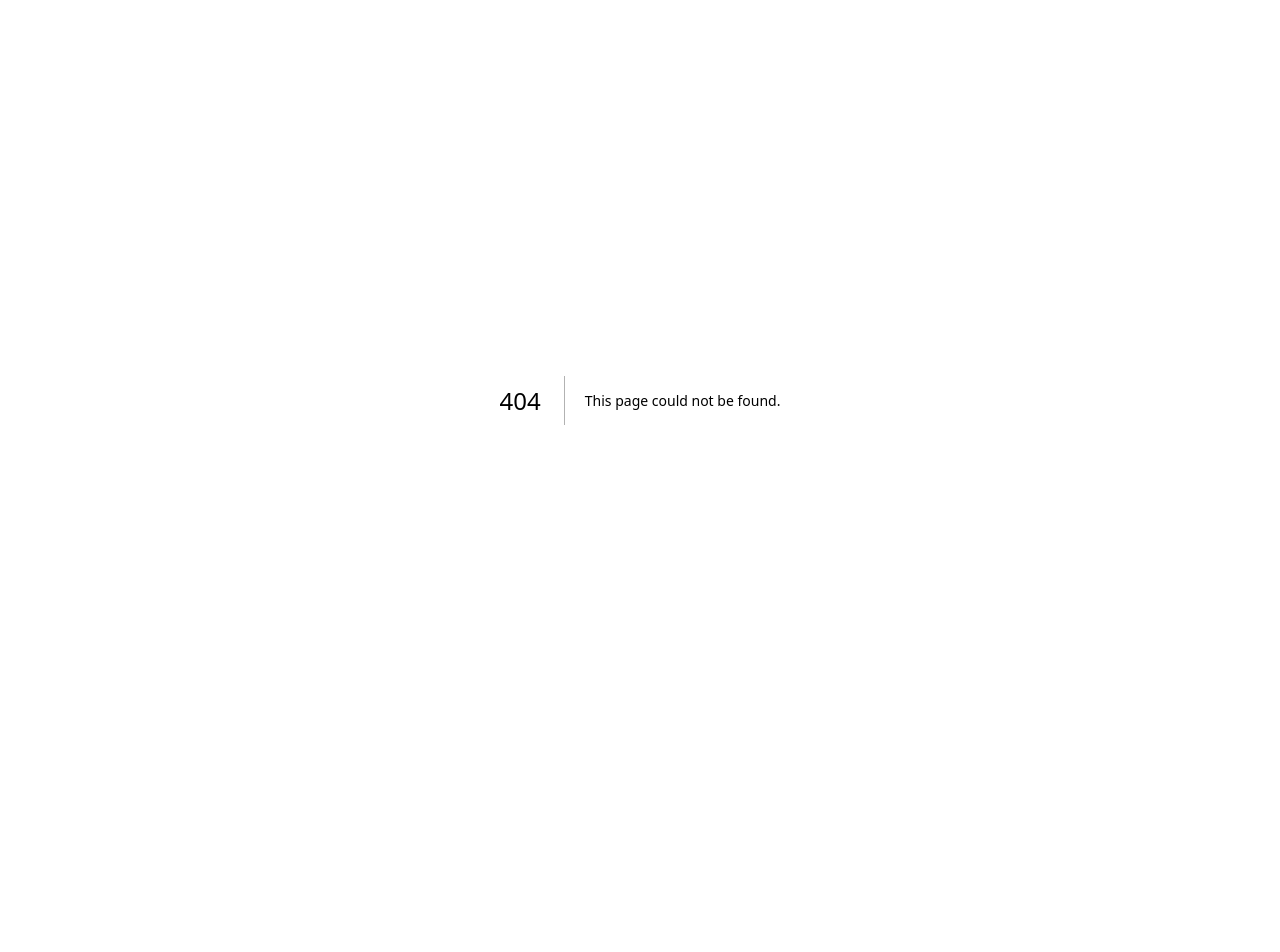
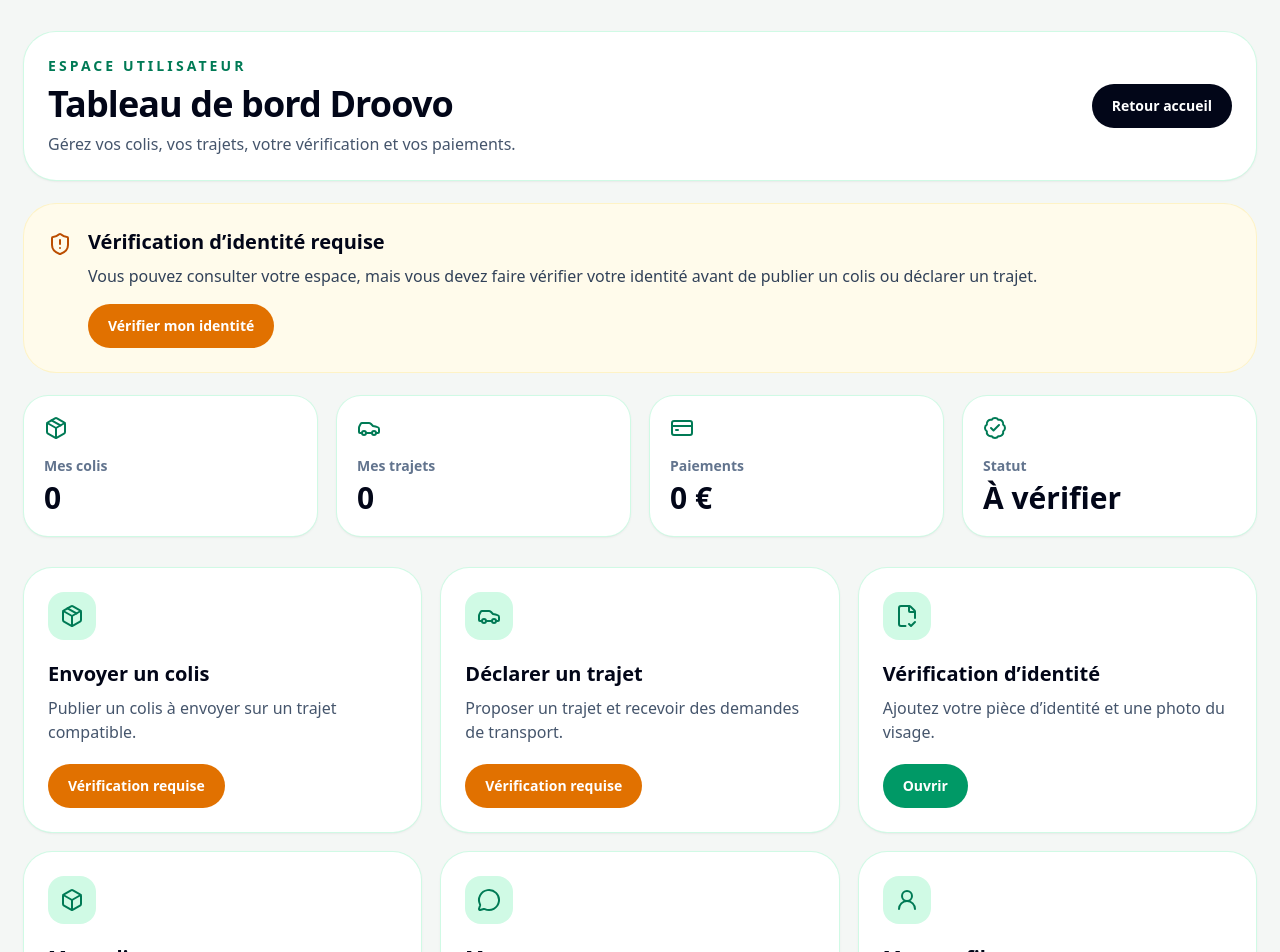
Before and after one commit to lafere75-del/Droovo, a Next.js app: page /dashboard in a window 1280 px wide. Before the commit this address had no page. Shown: the top 952 px of the page. Before the commit the page ends 800 px from the top, so only its background shows below. Built offline with nearby package versions, Linux system fonts and the light colour scheme.

Commit message:
Create page.jsx

```diff
--- /dev/null
+++ b/app/dashboard/page.jsx
@@ -0,0 +1,159 @@
+import Link from "next/link";
+import {
+  BadgeCheck,
+  Box,
+  Car,
+  CreditCard,
+  FileCheck2,
+  MessageCircle,
+  Package,
+  ShieldAlert,
+  UserRound,
+} from "lucide-react";
+
+export default function DashboardPage() {
+  const identityStatus = "pending";
+
+  return (
+    <main className="min-h-screen bg-[#F4F7F5] px-6 py-8 text-slate-950">
+      <div className="mx-auto max-w-7xl">
+        <header className="flex items-center justify-between rounded-[2rem] bg-white p-6 shadow-sm ring-1 ring-emerald-100">
+          <div>
+            <p className="text-sm font-black uppercase tracking-[0.22em] text-emerald-700">
+              Espace utilisateur
+            </p>
+            <h1 className="mt-2 text-4xl font-black tracking-tight">
+              Tableau de bord Droovo
+            </h1>
+            <p className="mt-2 text-slate-600">
+              Gérez vos colis, vos trajets, votre vérification et vos paiements.
+            </p>
+          </div>
+
+          <Link
+            href="/"
+            className="rounded-full bg-slate-950 px-5 py-3 text-sm font-black text-white"
+          >
+            Retour accueil
+          </Link>
+        </header>
+
+        {identityStatus !== "verified" && (
+          <section className="mt-6 rounded-[2rem] bg-amber-50 p-6 ring-1 ring-amber-100">
+            <div className="flex items-start gap-4">
+              <ShieldAlert className="mt-1 text-amber-700" />
+              <div>
+                <h2 className="text-xl font-black text-slate-950">
+                  Vérification d’identité requise
+                </h2>
+                <p className="mt-2 text-slate-700">
+                  Vous pouvez consulter votre espace, mais vous devez faire
+                  vérifier votre identité avant de publier un colis ou déclarer
+                  un trajet.
+                </p>
+                <Link
+                  href="/dashboard/verification"
+                  className="mt-4 inline-block rounded-full bg-amber-600 px-5 py-3 text-sm font-black text-white"
+                >
+                  Vérifier mon identité
+                </Link>
+              </div>
+            </div>
+          </section>
+        )}
+
+        <section className="mt-6 grid gap-5 md:grid-cols-4">
+          <Stat icon={Package} label="Mes colis" value="0" />
+          <Stat icon={Car} label="Mes trajets" value="0" />
+          <Stat icon={CreditCard} label="Paiements" value="0 €" />
+          <Stat icon={BadgeCheck} label="Statut" value="À vérifier" />
+        </section>
+
+        <section className="mt-8 grid gap-5 md:grid-cols-2 lg:grid-cols-3">
+          <ActionCard
+            icon={Package}
+            title="Envoyer un colis"
+            text="Publier un colis à envoyer sur un trajet compatible."
+            href="/dashboard/publier-colis"
+            locked={identityStatus !== "verified"}
+          />
+
+          <ActionCard
+            icon={Car}
+            title="Déclarer un trajet"
+            text="Proposer un trajet et recevoir des demandes de transport."
+            href="/dashboard/declarer-trajet"
+            locked={identityStatus !== "verified"}
+          />
+
+          <ActionCard
+            icon={FileCheck2}
+            title="Vérification d’identité"
+            text="Ajoutez votre pièce d’identité et une photo du visage."
+            href="/dashboard/verification"
+          />
+
+          <ActionCard
+            icon={Box}
+            title="Mes colis"
+            text="Suivre les colis publiés, acceptés ou livrés."
+            href="/dashboard/mes-colis"
+          />
+
+          <ActionCard
+            icon={MessageCircle}
+            title="Messages"
+            text="Échanger avec un expéditeur ou un livreur."
+            href="/dashboard/messages"
+          />
+
+          <ActionCard
+            icon={UserRound}
+            title="Mon profil"
+            text="Modifier mes informations personnelles et mon rôle."
+            href="/dashboard/profil"
+          />
+        </section>
+      </div>
+    </main>
+  );
+}
+
+function Stat({ icon: Icon, label, value }) {
+  return (
+    <div className="rounded-[1.5rem] bg-white p-5 shadow-sm ring-1 ring-emerald-100">
+      <Icon className="text-emerald-700" size={24} />
+      <p className="mt-4 text-sm font-bold text-slate-500">{label}</p>
+      <p className="mt-1 text-3xl font-black text-slate-950">{value}</p>
+    </div>
+  );
+}
+
+function ActionCard({ icon: Icon, title, text, href, locked }) {
+  return (
+    <div className="rounded-[1.75rem] bg-white p-6 shadow-sm ring-1 ring-emerald-100">
+      <div className="flex h-12 w-12 items-center justify-center rounded-2xl bg-emerald-100 text-emerald-700">
+        <Icon size={24} />
+      </div>
+
+      <h3 className="mt-5 text-xl font-black">{title}</h3>
+      <p className="mt-2 min-h-[48px] text-slate-600">{text}</p>
+
+      {locked ? (
+        <Link
+          href="/dashboard/verification"
+          className="mt-5 inline-block rounded-full bg-amber-600 px-5 py-3 text-sm font-black text-white"
+        >
+          Vérification requise
+        </Link>
+      ) : (
+        <Link
+          href={href}
+          className="mt-5 inline-block rounded-full bg-emerald-600 px-5 py-3 text-sm font-black text-white"
+        >
+          Ouvrir
+        </Link>
+      )}
+    </div>
+  );
+}
```
